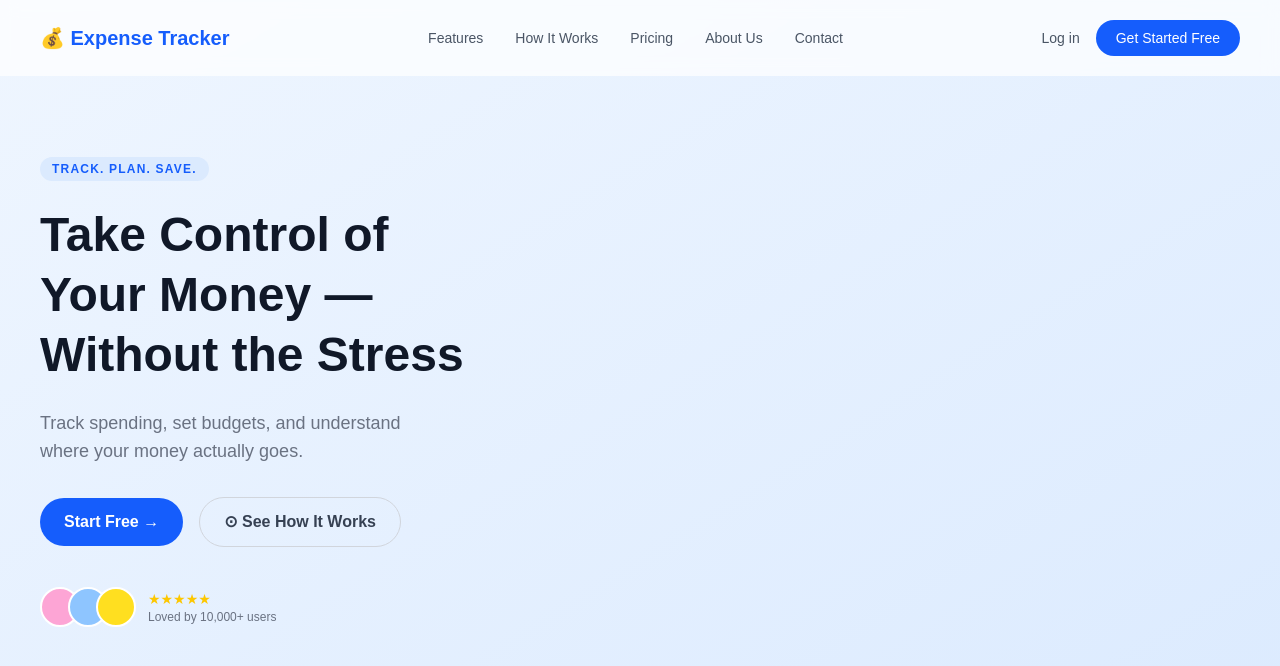
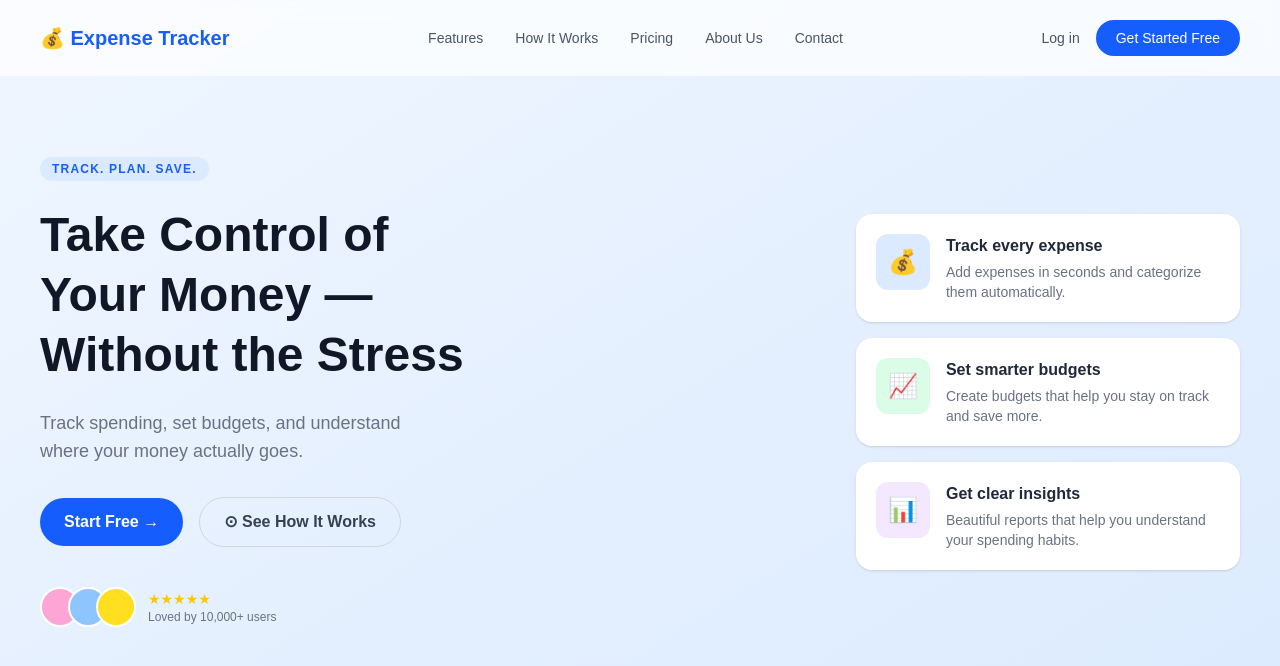
Before and after one commit to fanjorin/grp3-expense-tracker, a Next.js app in the folder frontend/: page /landing in a window 1280 px wide. Shown: the top 666 px of the page. Built offline with nearby package versions, Linux system fonts and the light colour scheme.

Commit message:
feat: add feature cards to landing page

```diff
--- /dev/null
+++ b/frontend/app/landing/components/FeatureCards.jsx
@@ -0,0 +1,52 @@
+const features = [
+  {
+    id: 1,
+    icon: "💰",
+    iconBg: "bg-blue-100",
+    title: "Track every expense",
+    description: "Add expenses in seconds and categorize them automatically.",
+  },
+  {
+    id: 2,
+    icon: "📈",
+    iconBg: "bg-green-100",
+    title: "Set smarter budgets",
+    description: "Create budgets that help you stay on track and save more.",
+  },
+  {
+    id: 3,
+    icon: "📊",
+    iconBg: "bg-purple-100",
+    title: "Get clear insights",
+    description: "Beautiful reports that help you understand your spending habits.",
+  },
+];
+
+export default function FeatureCards() {
+  return (
+    <div className="flex flex-col gap-4 max-w-sm">
+      {features.map((feature) => (
+        <div
+          key={feature.id}
+          className="flex items-start gap-4 bg-white rounded-2xl p-5 shadow-sm hover:shadow-md transition-shadow"
+        >
+          {/* Icon */}
+          <div className={`${feature.iconBg} p-3 rounded-xl text-2xl`}>
+            {feature.icon}
+          </div>
+
+          {/* Text */}
+          <div>
+            <h3 className="font-semibold text-gray-800 mb-1">
+              {feature.title}
+            </h3>
+            <p className="text-gray-500 text-sm">
+              {feature.description}
+            </p>
+          </div>
+
+        </div>
+      ))}
+    </div>
+  );
+}
--- a/frontend/app/landing/components/Hero.jsx
+++ b/frontend/app/landing/components/Hero.jsx
@@ -1,3 +1,5 @@
+import FeatureCards from "./FeatureCards";
+
 export default function Hero() {
   return (
     <section className="flex items-center justify-between px-10 py-20">
@@ -48,6 +50,9 @@ export default function Hero() {
 
       </div>
 
+      {/* Right Side — Feature Cards */}
+      <FeatureCards />
+
     </section>
   );
 }
```
